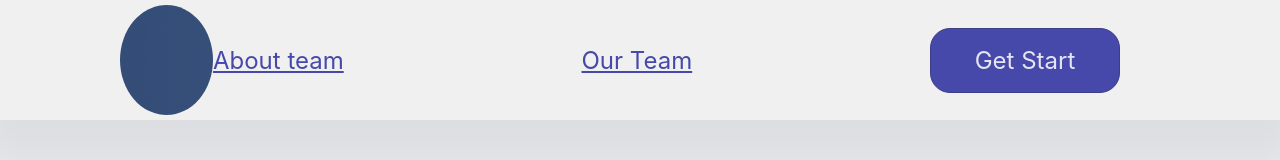
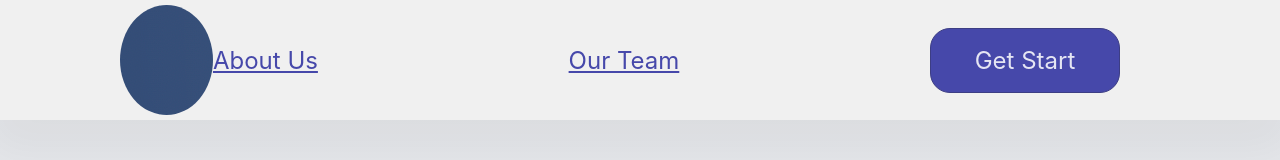
Before and after one commit to OppoTrain/frontend, a plain HTML site: page build/index.html in a window 1280 px wide. Shown: the top 160 px of the page. Drawn offline with Linux system fonts and the light colour scheme; files whose address does not match are found by name.

Commit message:
Update index.html

```diff
--- a/build/index.html
+++ b/build/index.html
@@ -17,7 +17,7 @@
          </a>
         </div>
         <div id="links">
-            <a href="#About-us" >About team</a>
+            <a href="#About-us" >About Us</a>
             <a href="#team-bar" >Our Team</a>
             <button id="GetStart-btn" > Get Start </button>
         </div>
```
